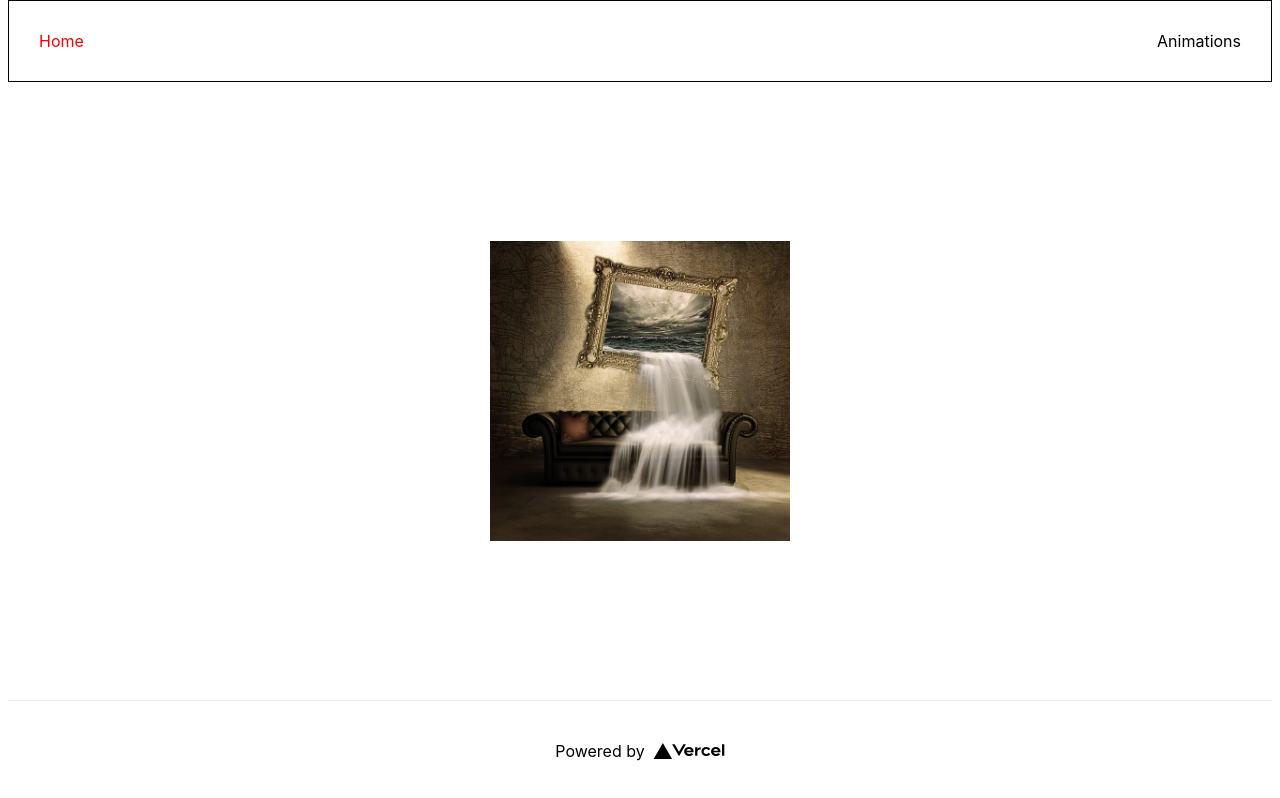
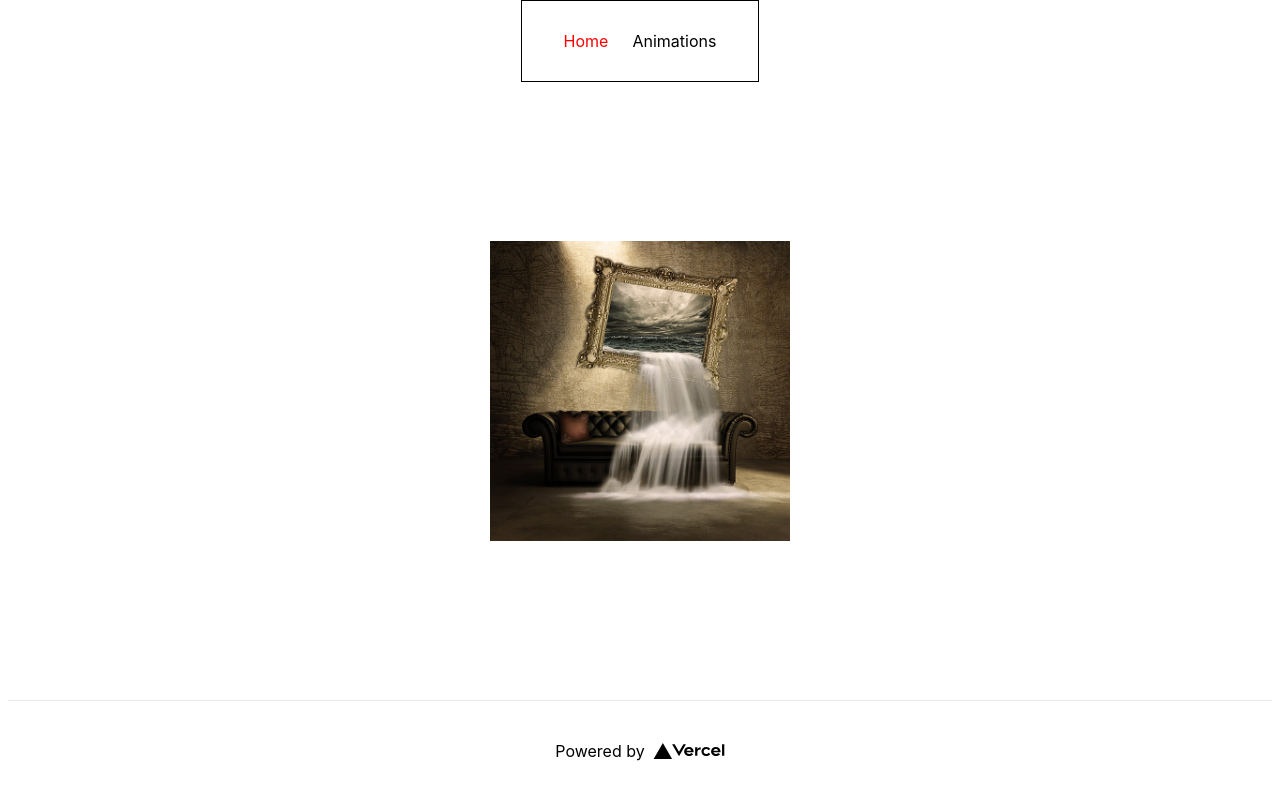
Before and after one commit to vongdarakia/test-next, a Next.js app: page / in a window 1280 px wide. Built offline with nearby package versions, Linux system fonts and the light colour scheme.

Commit message:
Add nav style to have nav links fit better

```diff
--- a/src/components/NavBar.tsx
+++ b/src/components/NavBar.tsx
@@ -5,7 +5,7 @@ import { MenuItem, NavLink } from "./NavLink";
 const Nav = styled.nav`
     display: flex;
     justify-content: space-between;
-    width: 100%;
+    width: fit-content;
     padding: 30px;
     border: 1px solid black;
 `;
--- a/src/components/NavLink.tsx
+++ b/src/components/NavLink.tsx
@@ -8,6 +8,7 @@ export type MenuItem = {
 };
 
 const StyledLink = styled.a<{ isSelected?: boolean }>`
+    margin: 0 12px;
     color: ${({ isSelected }) => (isSelected ? "red" : "initial")};
 `;
 
```
